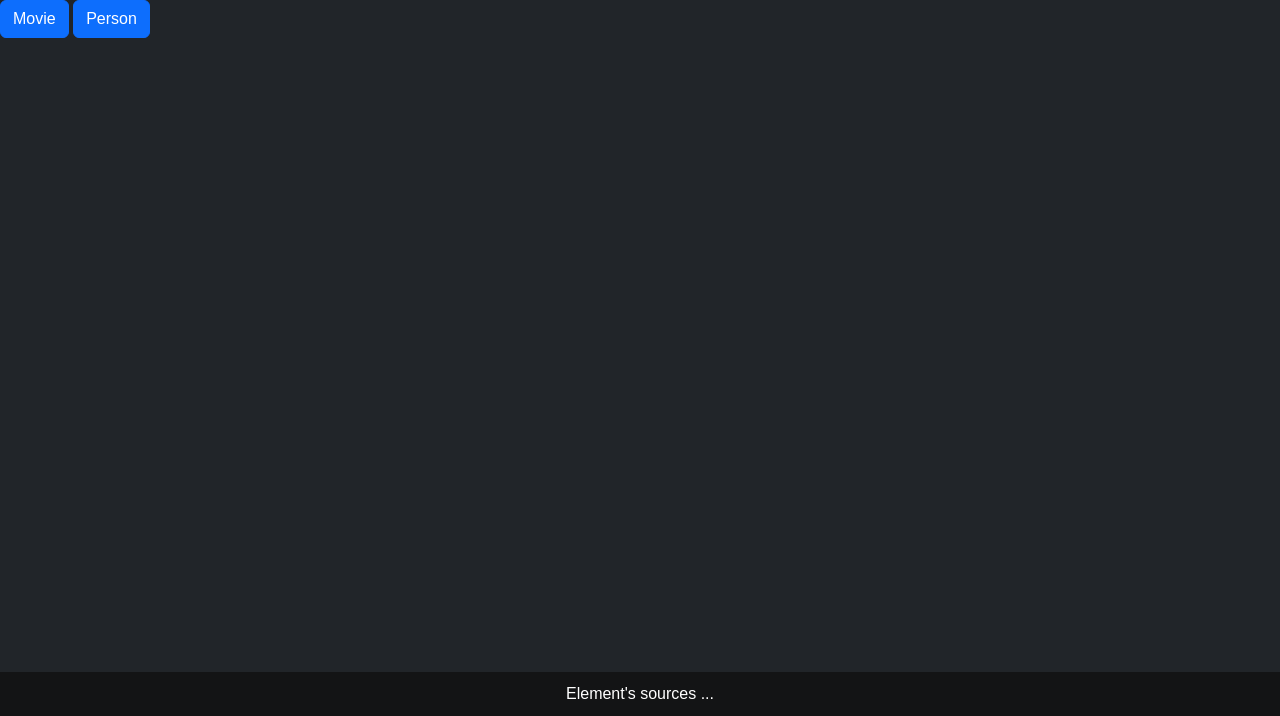
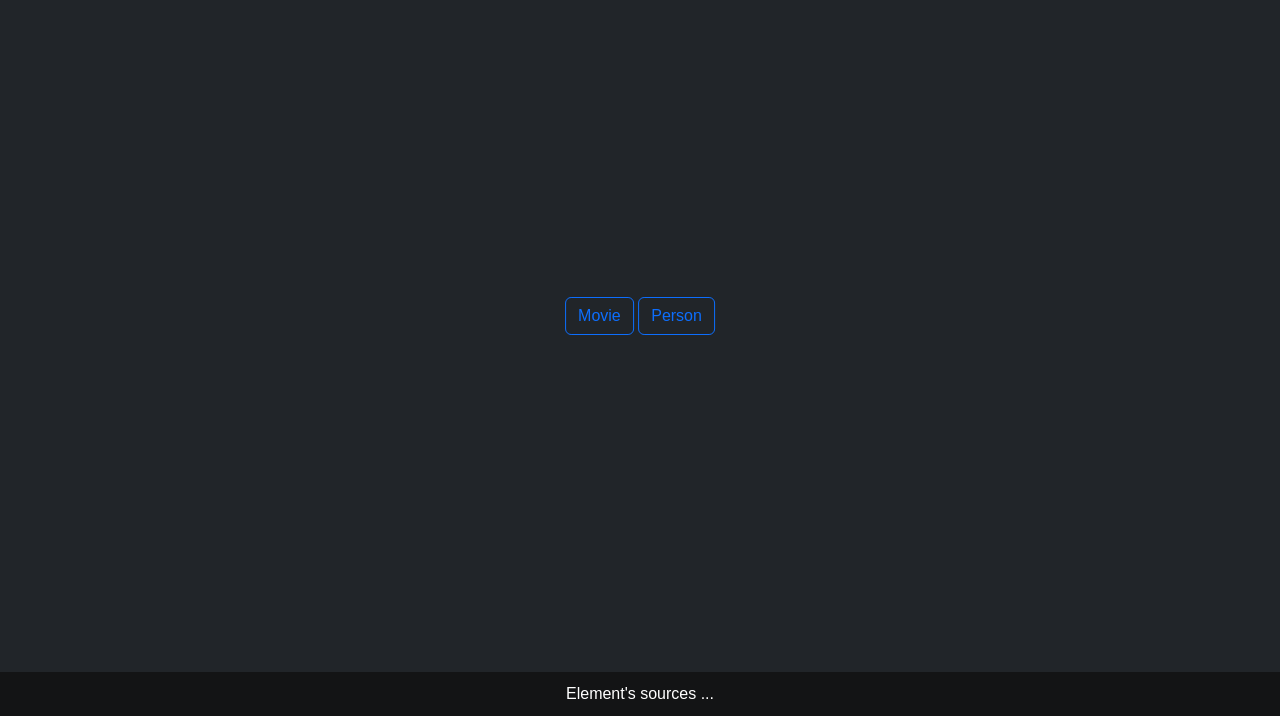
Before and after one commit to Darkbriks/L2_Web_Projet_3, a PHP site: page /pages/advanced-search.php in a window 1280 px wide. Shown: the part 84-800 px from the top of the page. Run offline with PHP 8.4, Linux system fonts and the light colour scheme; data comes from the database, SQL or seed files in the repository; data that the repository does not hold is empty.

Commit message:
advanced-search button css update

```diff
--- a/pages/advanced-search.php
+++ b/pages/advanced-search.php
@@ -24,10 +24,10 @@ require_once $GLOBALS['LOCALIZATION_DIR'] . $lang . '.php';
             document.getElementById('validate-person-search').addEventListener('click', searchPerson);
         });
     </script>
-
-    <button type="button" class="btn btn-primary" data-bs-toggle="modal" data-bs-target="#movie-modal">Movie</button>
-    <button type="button" class="btn btn-primary" data-bs-toggle="modal" data-bs-target="#person-modal">Person</button>
-
+    <div class="mb-3 position-absolute top-50 start-50 translate-middle">
+    <button type="button" class="btn btn-outline-primary" data-bs-toggle="modal" data-bs-target="#movie-modal">Movie</button>
+    <button type="button" class="btn btn-outline-primary" data-bs-toggle="modal" data-bs-target="#person-modal">Person</button>
+    </div>
     <div id="movie-search-results"></div>
     <div id="person-search-results"></div>
 
```
